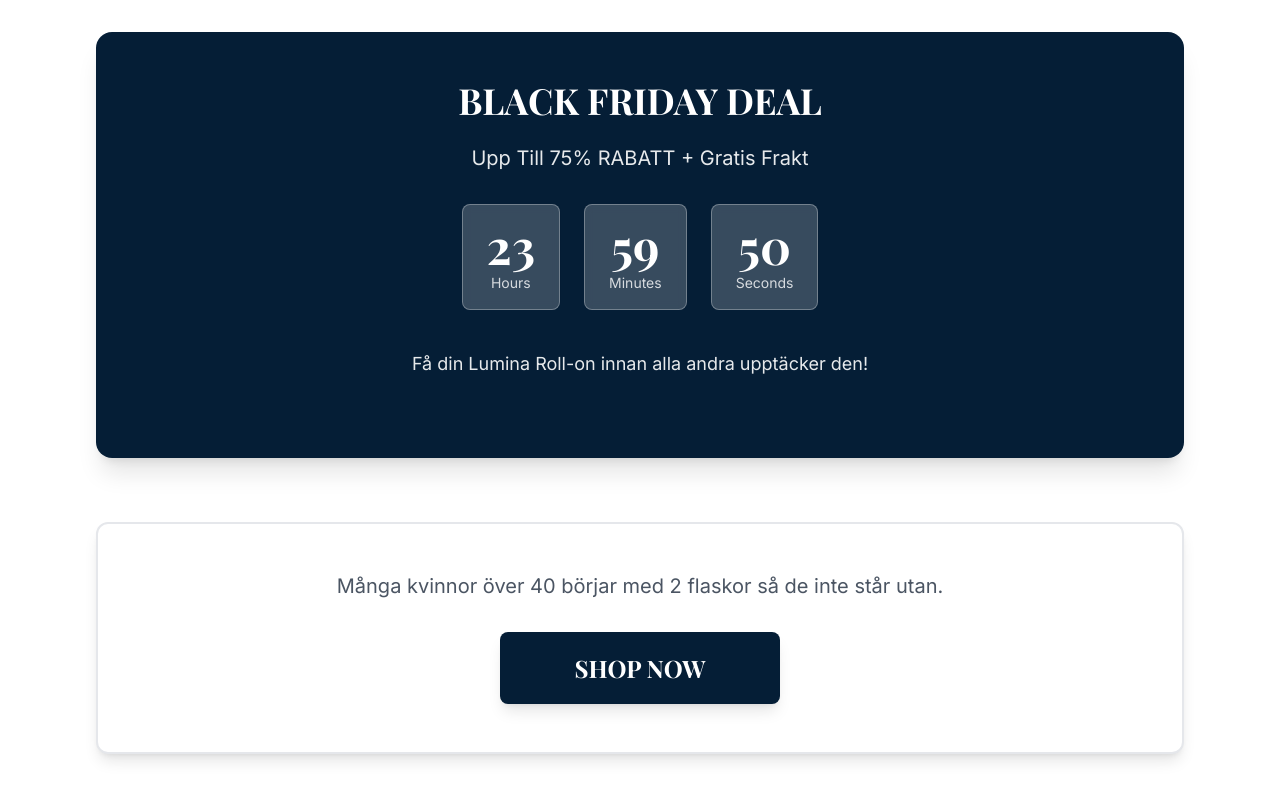
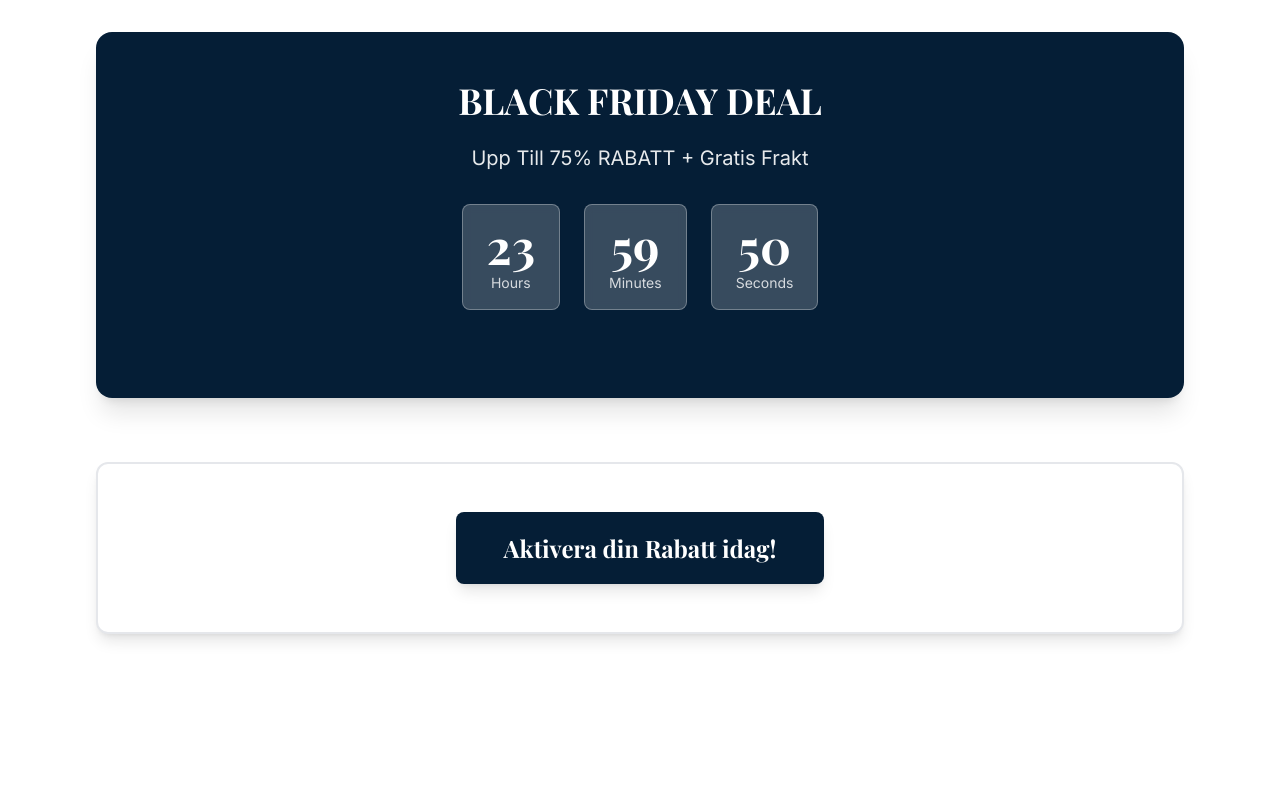
Before and after one commit to mangaz900/luminaflow, a React (Vite) app: page /5-anledningar-hair-growth-roll-on in a window 1280 px wide. Shown: the part 4319-5119 px from the top of the page. After the commit the page ends 5017 px from the top, so only its background shows below. Built offline with nearby package versions, Linux system fonts and the light colour scheme; a web font is replaced by a local one.

Commit message:
Remove text and update button to 'Aktivera din Rabatt idag!'

```diff
--- a/pages/listicles/HairGrowthRollOn.tsx
+++ b/pages/listicles/HairGrowthRollOn.tsx
@@ -418,21 +418,15 @@ const HairGrowthRollOn: React.FC = () => {
               <div className="text-xs md:text-sm opacity-80 mt-1">Seconds</div>
             </div>
           </div>
-          <p className="text-base md:text-lg mb-6 md:mb-8 opacity-90">
-            Få din Lumina Roll-on innan alla andra upptäcker den!
-          </p>
         </section>
 
         {/* CTA */}
         <section className="bg-white border-2 border-medical-200 rounded-xl p-8 md:p-10 lg:p-12 text-center shadow-lg">
-          <p className="text-gray-600 leading-relaxed mb-6 md:mb-8 text-lg md:text-xl">
-            Många kvinnor över 40 börjar med 2 flaskor så de inte står utan.
-          </p>
           <button
             onClick={() => navigate('/#pricing')}
             className="bg-medical-900 text-white px-8 md:px-12 py-4 md:py-5 rounded-lg font-bold hover:bg-medical-800 transition-all text-lg md:text-xl lg:text-2xl w-full md:w-auto min-w-[280px] shadow-lg hover:shadow-xl font-serif"
           >
-            SHOP NOW
+            Aktivera din Rabatt idag!
           </button>
         </section>
       </article>
```
